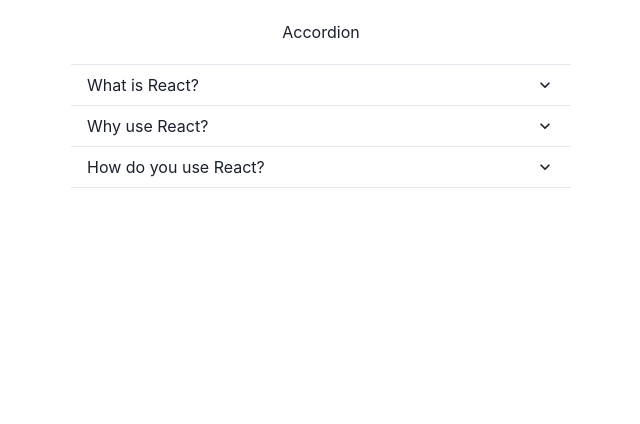
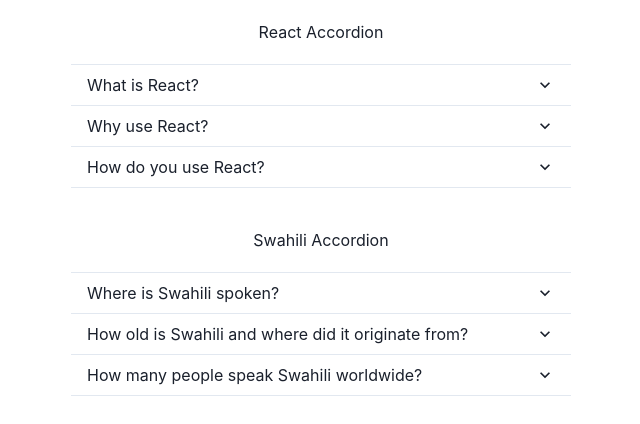
Before and after one commit to stekaye/react_widgets, a React (Create React App) app: page / in a window 1280 px wide. Shown: the top 424 px of the page, without its empty margins (319-959 px from the left). Built offline with nearby package versions, Linux system fonts and the light colour scheme.

Commit message:
Add second accordion to demonstrate reusability

```diff
--- a/src/App.js
+++ b/src/App.js
@@ -1,28 +1,16 @@
 import React from 'react';
 import AccordionWidget from './components/AccordionWidget';
+import swahiliItems from './data/swahiliItems';
+import reactItems from './data/reactItems';
 import { ChakraProvider, theme, Container } from '@chakra-ui/react';
 import { ColorModeSwitcher } from './ColorModeSwitcher';
-
-const items = [
-  {
-    title: 'What is React?',
-    content: 'React is a frontend Javascript framework.'
-  },
-  {
-    title: 'Why use React?',
-    content: 'React is a favourite JS library among engineers.'
-  },
-  {
-    title: 'How do you use React?',
-    content: 'You use React by creating components.'
-  }
-];
 
 const App = () => {
   return (
     <ChakraProvider theme={theme}>
       <Container centerContent mt={5}>
-        <AccordionWidget items={items}/>
+        <AccordionWidget items={reactItems} label="React"/>
+        <AccordionWidget items={swahiliItems} label="Swahili"/>
       </Container>
     </ChakraProvider>
   )
--- a/src/components/AccordionWidget.js
+++ b/src/components/AccordionWidget.js
@@ -1,7 +1,7 @@
 import React from 'react';
 import { Accordion, AccordionItem, AccordionButton, AccordionPanel, AccordionIcon, Box, Text } from "@chakra-ui/react"
 
-const AccordionWidget = ({ items }) => {
+const AccordionWidget = ({ items, label }) => {
 
   const renderedItems = items.map(item => {
     return (
@@ -23,8 +23,8 @@
 
   return (
     <Box>
-      <Text textAlign="center">Accordion</Text>
-      <Accordion allowMultiple mt={5} w='500px'>
+      <Text textAlign="center">{label} Accordion</Text>
+      <Accordion allowMultiple mt={5} mb={10} w='500px'>
         {renderedItems}
       </Accordion>
     </Box>
--- /dev/null
+++ b/src/data/reactItems.js
@@ -0,0 +1,16 @@
+const reactItems = [
+  {
+    title: 'What is React?',
+    content: 'React is a frontend Javascript framework.'
+  },
+  {
+    title: 'Why use React?',
+    content: 'React is a favourite JS library among engineers.'
+  },
+  {
+    title: 'How do you use React?',
+    content: 'You use React by creating components.'
+  }
+];
+
+export default reactItems;
--- /dev/null
+++ b/src/data/swahiliItems.js
@@ -0,0 +1,16 @@
+const swahiliItems = [
+  {
+    title: 'Where is Swahili spoken?',
+    content: 'Swahili is spoken mainly in Tanzania (as a lingua franca and second official language), Kenya and Burundi (as a lingua franca), Uganda (as a national language), Rwanda, Mozambique, South Sudan and the Comorros (as a minorty language).'
+  },
+  {
+    title: 'How old is Swahili and where did it originate from?',
+    content: 'Swahili had its origin at the East African coast where it was used as a lingua franca and trade language, starting from the 7th and 8th centuries A.D. At that time the local people were involved in brisk trade — especially with Arabs etc. But they did not have a common language among them and there were no major or dominant ethnic groups whose language could be adopted. Thus everybody spoke their own language in order to interact with others and as a result, a linguistic mixture came into being. So nobody can claim that Swahili is their mother tongue, even though these days there are many East Africans who speak only Swahili as their mother tongue due to intermarriages among the different ethnic groups. The small Kenyan coastal town of Lamu is generally regarded as the cradle of Kiswahili.'
+  },
+  {
+    title: 'How many people speak Swahili worldwide?',
+    content: 'It is widely debated how many people in the world speak Swahili, but most estimates say between 100 and 150 million.'
+  }
+];
+
+export default swahiliItems;
```
